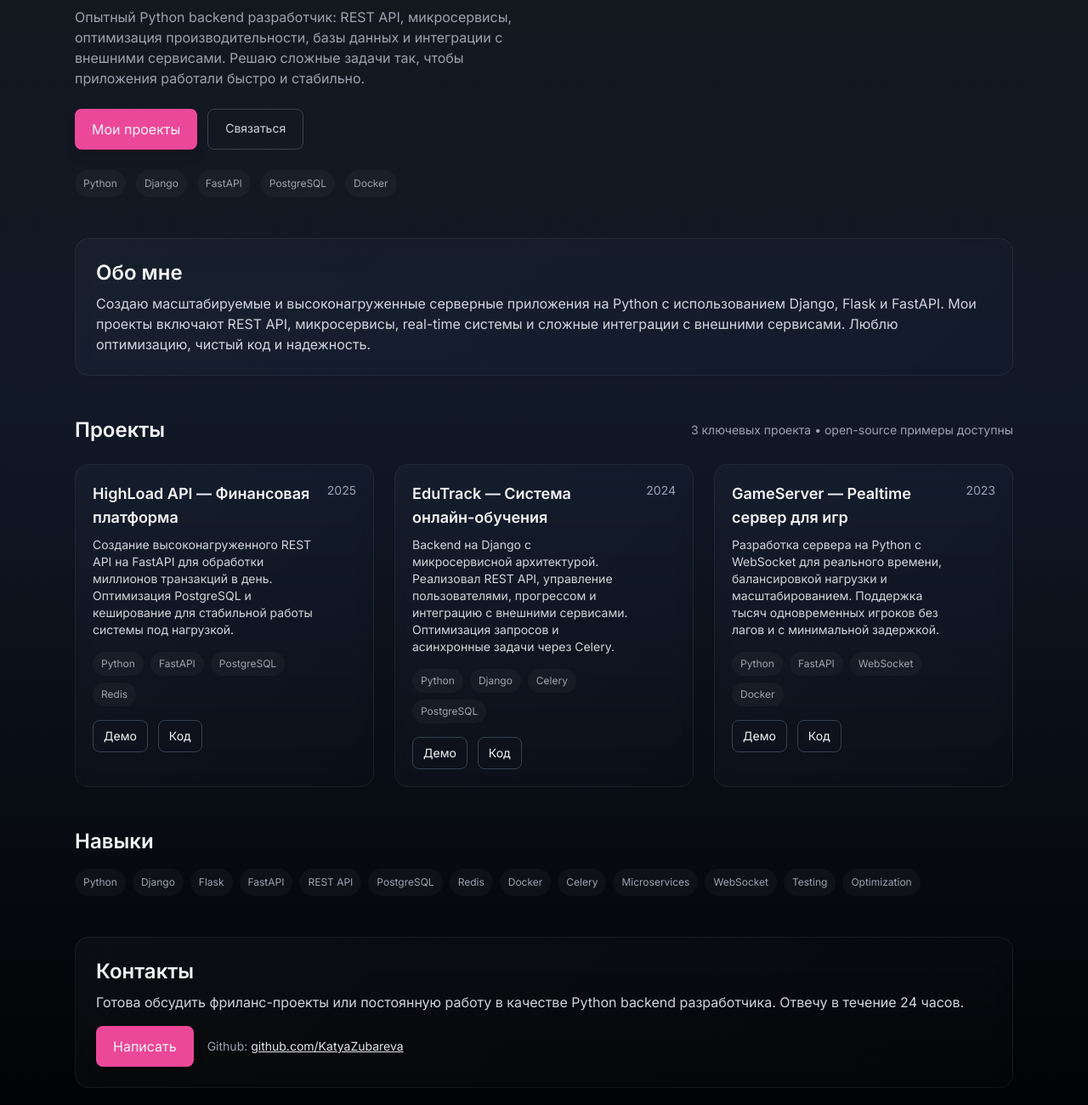
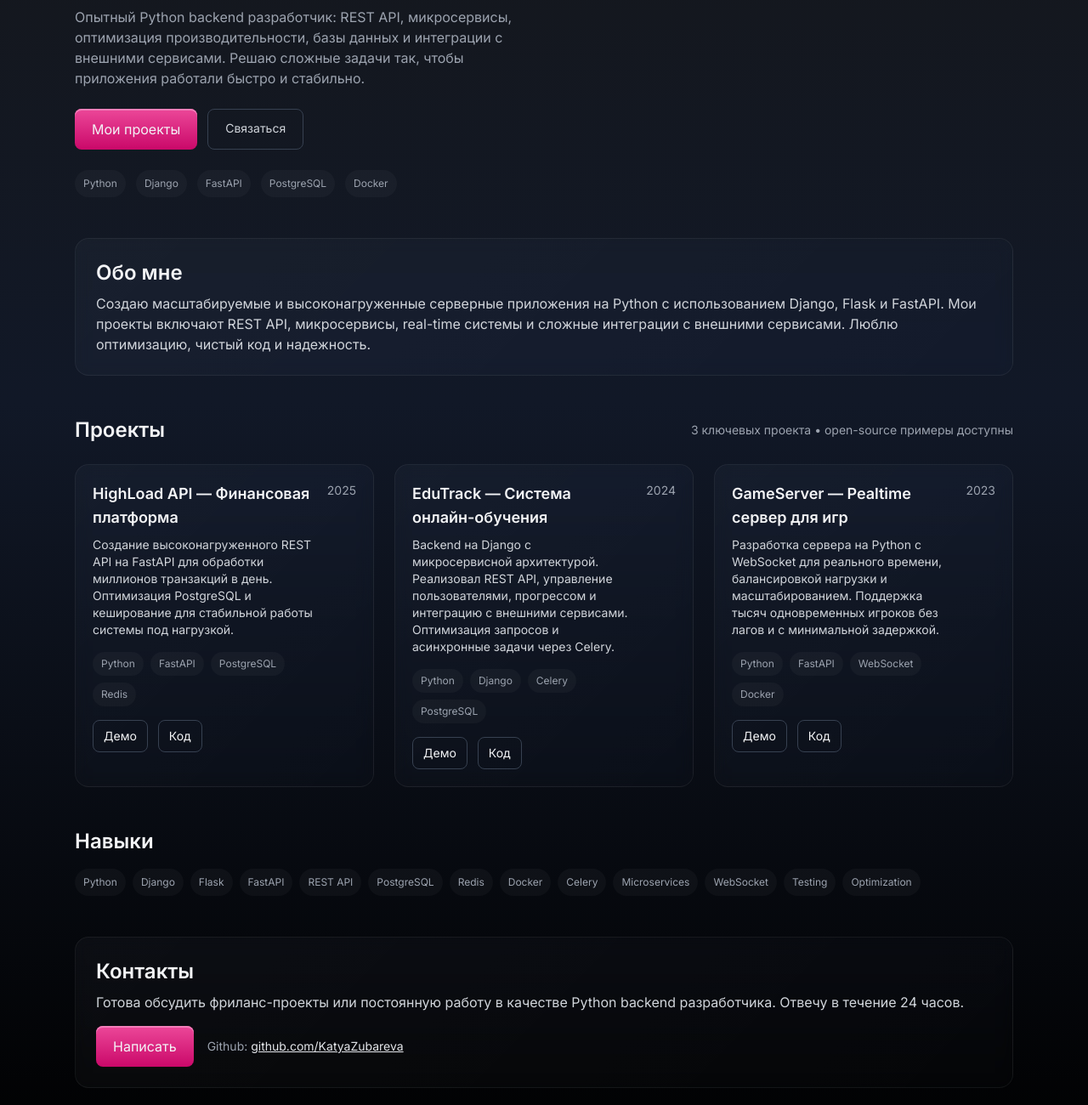
Before and after one commit to KatyaZubareva/katya-zubareva, a plain HTML site: page index.html in a window 1280 px wide. Shown: the part 440-1740 px from the top of the page at 85% size. Drawn offline with nearby package versions, Linux system fonts and the light colour scheme.

Commit message:
change buttons

```diff
--- a/index.html
+++ b/index.html
@@ -17,6 +17,11 @@
 
     body {
         font-family: 'Inter', system-ui, -apple-system, 'Segoe UI', Roboto, 'Helvetica Neue', Arial;
+    }
+
+    #primary-btn {
+        background: linear-gradient( #EC4899, #ca0869);
+        box-shadow: inset 0 2px 0 #f37eb9;
     }
 
     .frost {
@@ -82,7 +87,7 @@
           Опытный Python backend разработчик: REST API, микросервисы, оптимизация производительности, базы данных и интеграции с внешними сервисами. Решаю сложные задачи так, чтобы приложения работали быстро и стабильно.
         </p>
         <div class="flex gap-3 mt-4">
-          <a href="#projects" class="px-5 py-3 rounded-lg bg-pink-500 shadow-lg font-medium">Мои проекты</a>
+          <a href="#projects" class="px-5 py-3 rounded-lg bg-pink-500 shadow-lg font-medium" id="primary-btn">Мои проекты</a>
           <a href="#contact" class="px-5 py-3 rounded-lg border border-gray-700 text-sm text-gray-300">Связаться</a>
         </div>
         <div class="mt-6 flex gap-3 text-sm text-gray-400 flex-wrap">
@@ -206,7 +211,7 @@
           Готова обсудить фриланс-проекты или постоянную работу в качестве Python backend разработчика. Отвечу в течение 24 часов.
         </p>
         <div class="flex flex-col md:flex-row gap-4 md:items-center">
-          <a href="https://t.me/abouttkate" class="px-5 py-3 rounded-lg bg-pink-500 shadow-lg" target="_blank" rel="noopener noreferrer">Написать</a>
+          <a href="https://t.me/abouttkate" class="px-5 py-3 rounded-lg bg-pink-500 shadow-lg" id="primary-btn" target="_blank" rel="noopener noreferrer">Написать</a>
           <div class="text-sm text-gray-400">
             Github: <a href="https://github.com/KatyaZubareva" class="text-gray-200 underline">github.com/KatyaZubareva</a>
           </div>
```
